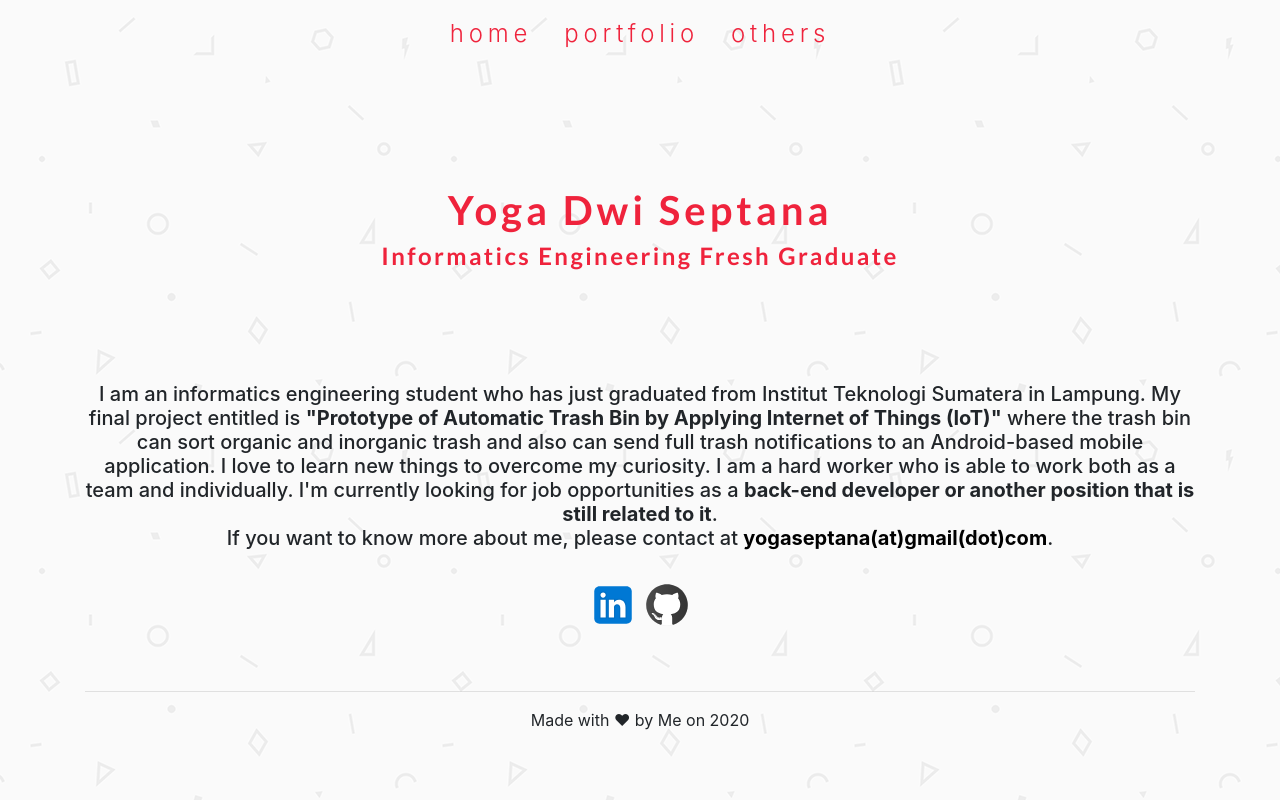
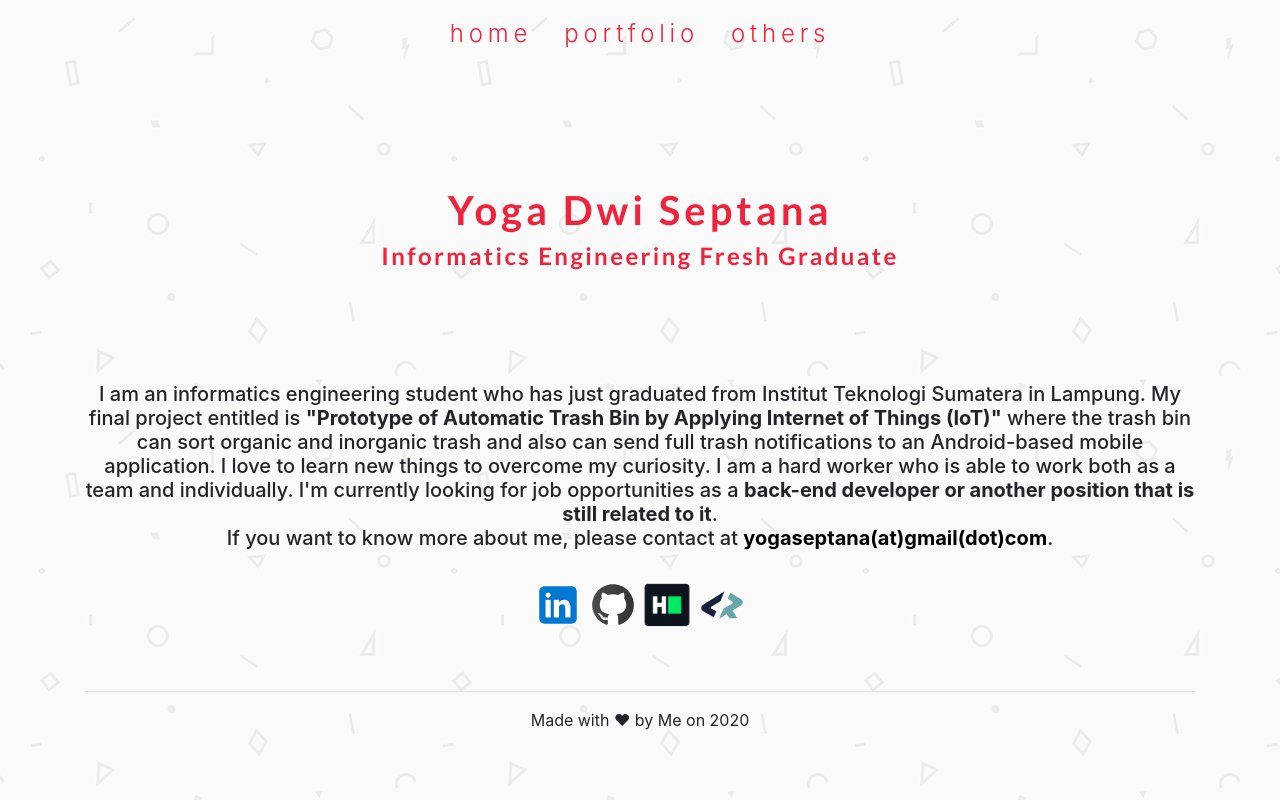
Before and after one commit to yogadsp/web-portofolio-v2, a Svelte app: page / in a window 1280 px wide. Built offline with nearby package versions, Linux system fonts and the light colour scheme.

Commit message:
update socmed and link

```diff
--- a/src/pages/Detail.svelte
+++ b/src/pages/Detail.svelte
@@ -45,7 +45,9 @@
 	  	  {#each Array(data[i].ssNumber) as _,j} <!-- loop at data[i].ssNumber times -->
 			<div class="col-md-4">
 				<div class="list-port">
-				  <a href="/assets/img/portfolio/{data[i].name}{j+1}.png">
+				  <!-- noopener and noreferrer is for security reason -->
+				  <!-- https://mathiasbynens.github.io/rel-noopener/#hax -->
+				  <a target="_blank" rel="noopener noreferrer" href="/assets/img/portfolio/{data[i].name}{j+1}.png">
 				    <img src="/assets/img/portfolio/{data[i].name}{j+1}.png">
 				  </a>
 				</div>
@@ -55,7 +57,7 @@
 		    <div class="col-md-4">
 				<div class="list-port">
 				  <iframe src="https://drive.google.com/file/d/1UvI9nvrZ7DX82HKQSkjrhbPagVwDgkfh/preview"></iframe>
-					</div>
+				</div>
 			</div>
 
 			<div class="col-md-4">
--- a/src/pages/Home.svelte
+++ b/src/pages/Home.svelte
@@ -27,12 +27,18 @@
   </div>
   <div class="row akun-container">
     <div class="col-md-12">
-        <a href="https://linkedin.com/in/yogaseptana">
-          <img src="assets/img/icon/linkedin.svg">
-        </a>
-        <a href="https://github.com/yogadsp">
-          <img src="assets/img/icon/github.svg">
-        </a>
+      <a target="_blank" href="https://linkedin.com/in/yogaseptana">
+        <img src="assets/img/icon/linkedin.svg" alt="LinkedIn Logo" title="LinkedIn">
+      </a>
+      <a target="_blank" href="https://github.com/yogadsp">
+        <img src="assets/img/icon/github.svg" alt="Github Logo" title="Github">
+      </a>
+      <a target="_blank" href="https://www.hackerrank.com/yogaseptana">
+        <img src="assets/img/icon/hackerrank.png" alt="HackerRank Logo" title="HackerRank">
+      </a>
+      <a target="_blank" href="https://profile.codersrank.io/user/yogadsp">
+        <img src="assets/img/icon/codersrank.svg" alt="CodersRank Logo" title="CodersRank">
+      </a>
     </div>
   </div>
   <Footer /> <!-- load footer page -->
```
Also changed, not shown: public/assets/img/icon/codersrank.svg (added), public/assets/img/icon/hackerrank.png (added).
